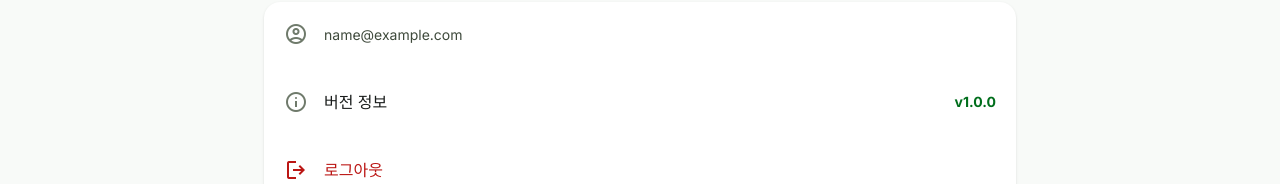
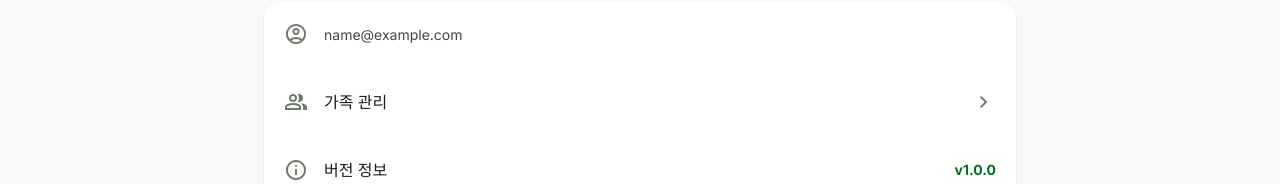
Before and after one commit to dlsgur2845/eatco, a React (Vite) app in the folder frontend/: page /settings in a window 1280 px wide. Shown: the part 432-616 px from the top of the page. Built offline with nearby package versions, Linux system fonts and the light colour scheme; no server answers; sample sign-in values are in the browser's storage.

Commit message:
feat: 설정 페이지에 가족 관리 링크 추가

```diff
--- a/frontend/src/pages/SettingsPage.tsx
+++ b/frontend/src/pages/SettingsPage.tsx
@@ -1,5 +1,5 @@
 import { useEffect, useState } from 'react'
-import { useNavigate } from 'react-router-dom'
+import { Link, useNavigate } from 'react-router-dom'
 import api from '../api/client'
 import type { NotificationSetting } from '../types'
 
@@ -106,6 +106,16 @@ export default function SettingsPage() {
               </div>
             </div>
           )}
+          <Link
+            to="/family"
+            className="flex items-center justify-between p-5 hover:bg-primary/5 transition-colors"
+          >
+            <div className="flex items-center gap-4">
+              <span className="material-symbols-outlined text-outline">group</span>
+              <span className="font-medium">가족 관리</span>
+            </div>
+            <span className="material-symbols-outlined text-outline text-sm">chevron_right</span>
+          </Link>
           <div className="flex items-center justify-between p-5">
             <div className="flex items-center gap-4">
               <span className="material-symbols-outlined text-outline">info</span>
```
